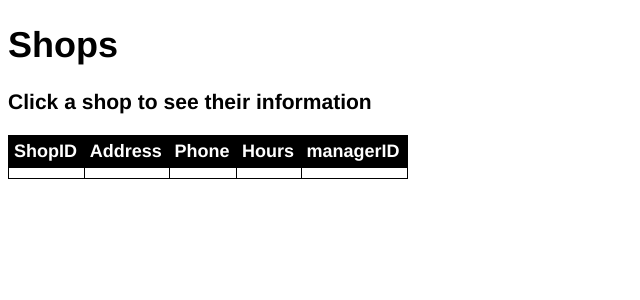
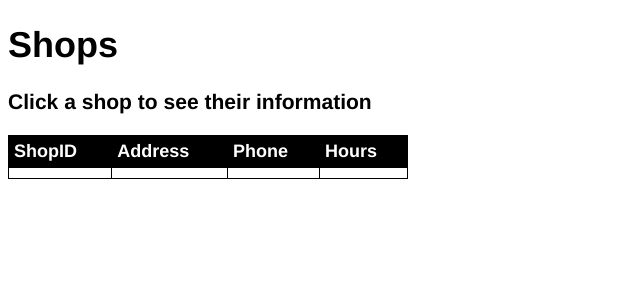
Before and after one commit to baixi-cs/cs340finalProject, a PHP site: page /listShops.php?user=1 in a window 1280 px wide. Shown: the part 150-450 px from the top of the page, without its empty margins (0-640 px from the left). Run offline with PHP 8.4, Linux system fonts and the light colour scheme; tables that the repository leaves empty or names only in its code hold one stand-in row (values such as "Sample post"); data that the repository does not hold is empty.

Commit message:
Update listShops.php

```diff
--- a/listShops.php
+++ b/listShops.php
@@ -40,7 +40,7 @@
 			echo "<th>Address</th>";
 			echo "<th>Phone</th>";
 			echo "<th>Hours</th>";
-			echo "<th>managerID</th>";
+			//echo "<th>managerID</th>";
 			echo "</tr>";
         echo "</thead>";
         echo "<tbody>";
@@ -51,7 +51,7 @@
 			echo "<td>" . $row['Address'] . "</td>";
             echo "<td>" . $row['Phone'] . "</td>";
             echo "<td>" . $row['Hours'] . "</td>";
-			echo "<td>" . $row['managerID'] . "</td>";
+			//echo "<td>" . $row['managerID'] . "</td>";
             echo "</tr>";
         }
         echo "</tbody>";
```
